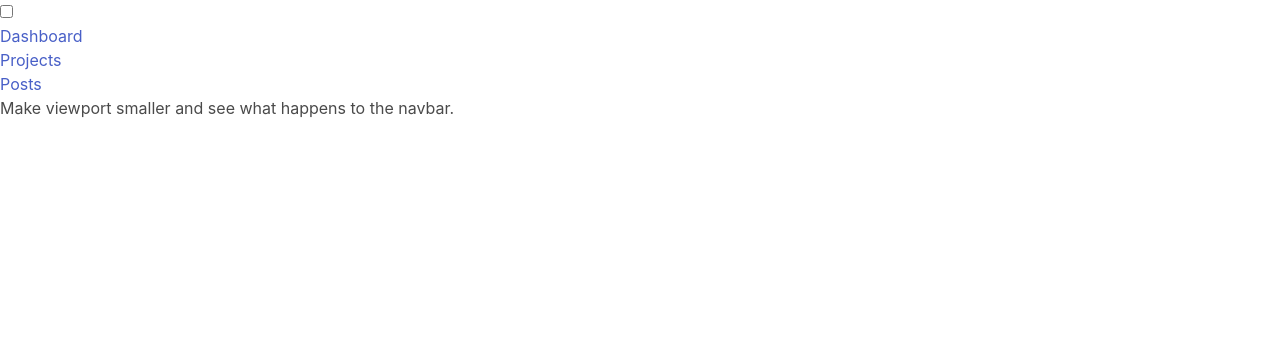
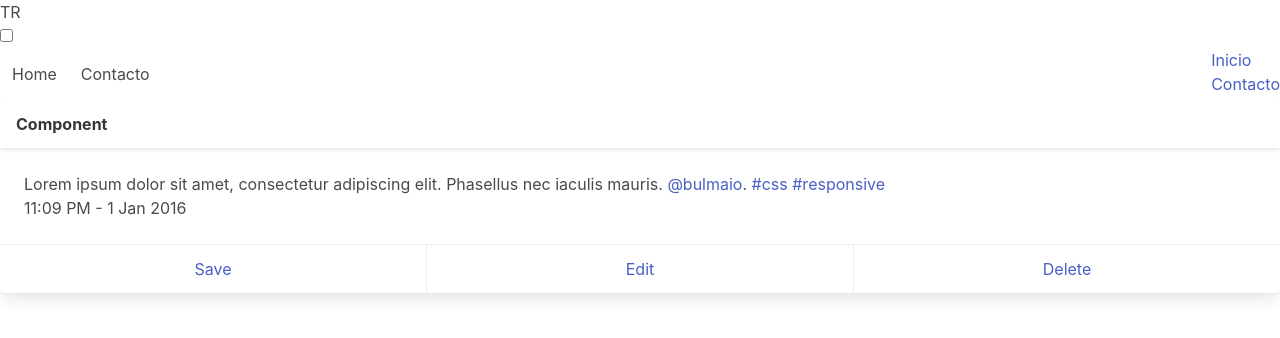
Before and after one commit to tysyak/Proyecto_negocios_2022, a PHP site: page / in a window 1280 px wide. Shown: the top 338 px of the page. Run offline with PHP 8.4, Linux system fonts and the light colour scheme.

Commit message:
panel ejemplo

```diff
--- a/recetario/view/panel.view.php
+++ b/recetario/view/panel.view.php
@@ -1,17 +1,18 @@
+
 <!DOCTYPE html>
 <html lang="en">
 <head>
     <meta charset="UTF-8">
-    <link rel="stylesheet" href="<?= SITIO.'recetario/assets/css/app.css'?>">
+    <link rel="stylesheet" href="<?= '/recetario/assets/css/app.css'?>">
 
     <meta name="viewport" content="width=device-width, initial-scale=1.0">
-    <title>Responsive Navbar</title>
+    <title>Tasty Recipes</title>
 </head>
 <body>
 
 <header>
     <div class="logo">
-        <i class="fas fa-feather-alt"></i>
+        TR
     </div>
     <input type="checkbox" class="toggle" id="nav-toggle">
     <label for="nav-toggle" id="nav-toggle-label">
@@ -19,24 +20,57 @@
         <div class="bar"></div>
         <div class="bar"></div>
     </label>
-    <nav>
+    <nav class="navbar" role="navigation" aria-label="main navigation">
+        <div id="navbarBasicExample" class="navbar-menu">
+            <div class="navbar-start">
+                <a class="navbar-item" href="/">
+                    Home
+                </a>
+
+                <a class="navbar-item" href="/contacto">Contacto</a>
+        </div>
         <ul>
             <li>
-                <a href="#"><i class="far fa-chart-bar"></i>Dashboard</a>
+                <a href="/">Inicio</a>
             </li>
             <li>
-                <a href="#"><i class="far fa-edit"></i>Projects</a>
-            </li>
-            <li>
-                <a href="#"><i class="far fa-envelope-open"></i>Posts</a>
+                <a href="#">Contacto</a>
             </li>
         </ul>
     </nav>
 </header>
+
+
 <main>
-    Make viewport smaller and see what happens to the navbar.
+    <div id="app"><?= $view ?></div>
 </main>
+<div class="card">
+    <header class="card-header">
+        <p class="card-header-title">
+            Component
+        </p>
+        <button class="card-header-icon" aria-label="more options">
+      <span class="icon">
+        <i class="fas fa-angle-down" aria-hidden="true"></i>
+      </span>
+        </button>
+    </header>
+    <div class="card-content">
+        <div class="content">
+            Lorem ipsum dolor sit amet, consectetur adipiscing elit. Phasellus nec iaculis mauris.
+            <a href="#">@bulmaio</a>. <a href="#">#css</a> <a href="#">#responsive</a>
+            <br>
+            <time datetime="2016-1-1">11:09 PM - 1 Jan 2016</time>
+        </div>
+    </div>
+    <footer class="card-footer">
+        <a href="#" class="card-footer-item">Save</a>
+        <a href="#" class="card-footer-item">Edit</a>
+        <a href="#" class="card-footer-item">Delete</a>
+    </footer>
+</div>
 
-<!-- content will go here -->
+
 </body>
+<script src="/recetario/assets/js/app.js" type="application/javascript" ></script>
 </html>
```
